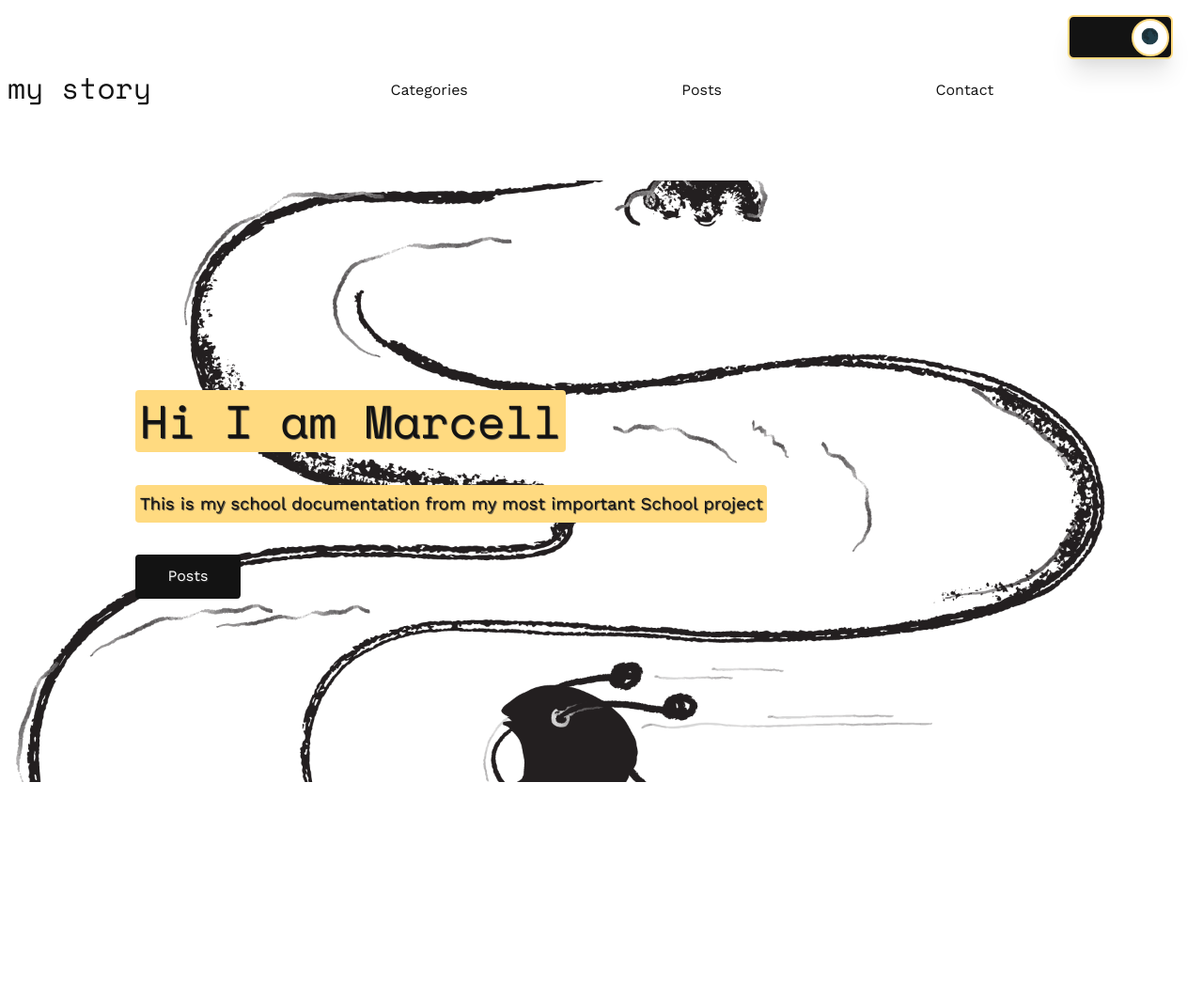
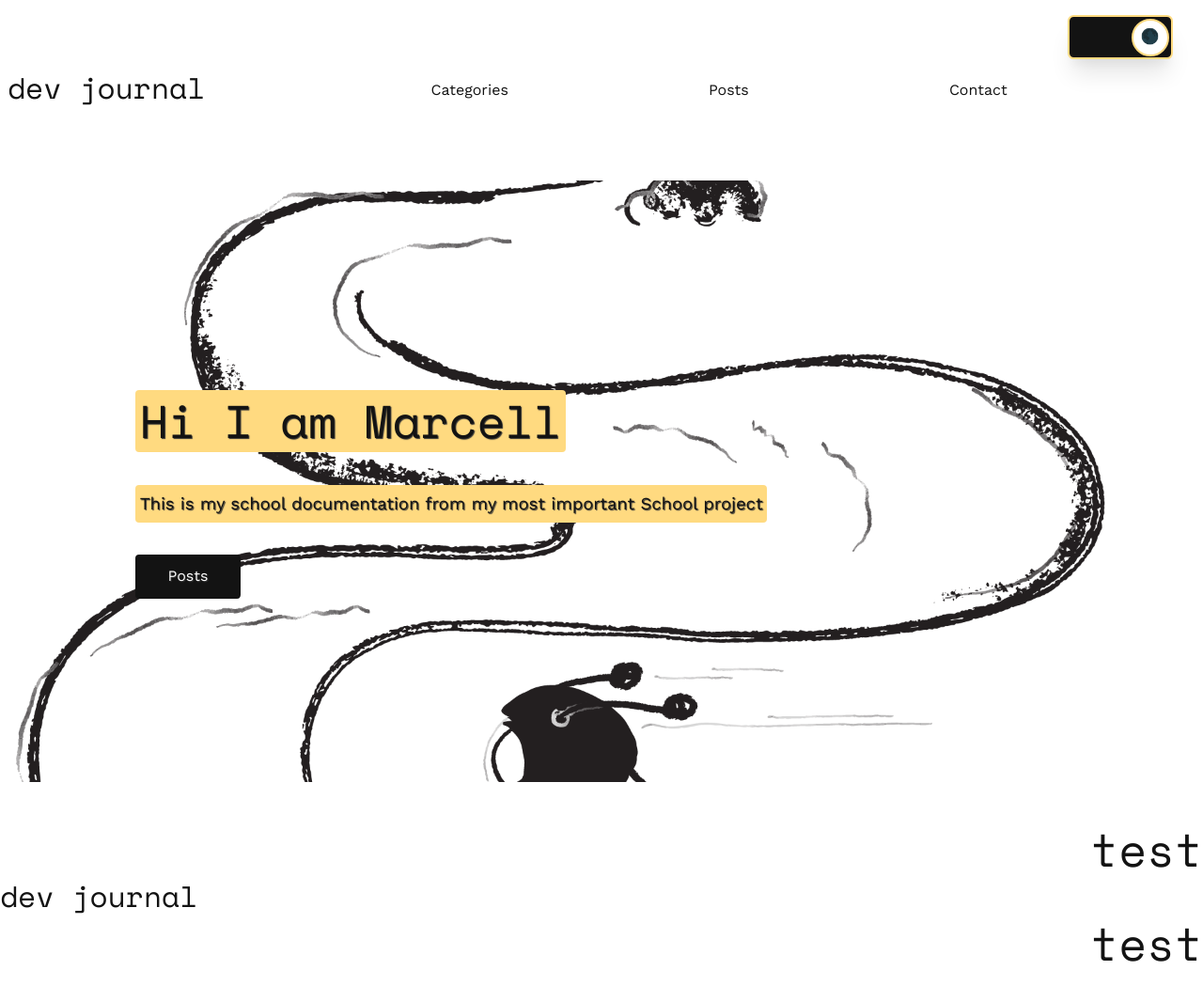
Before and after one commit to masiuciszek/dev-journal, a Gatsby site: page / in a window 1280 px wide. Shown: the whole page at 94% size. Before the commit the page ends 832 px from the top, so only its background shows below. Built offline with nearby package versions, Linux system fonts and the light colour scheme; Gatsby itself is replaced by a stand-in of ours; some packages are replaced by stand-ins of ours.

Commit message:
footer is on the way

```diff
--- a/gatsby-config.js
+++ b/gatsby-config.js
@@ -1,6 +1,6 @@
 module.exports = {
   siteMetadata: {
-    title: `my story`,
+    title: `dev journal`,
     description: `my internship documentation`,
     author: `@ciszekmarcell`,
     titleTemplate: "%s · Marcell",
@@ -24,15 +24,15 @@ module.exports = {
     socialList: [
       {
         name: "twitter",
-        acount: "https://twitter.com/CiszekMarcell",
+        account: "https://twitter.com/CiszekMarcell",
       },
       {
         name: "github",
-        acount: "https://github.com/masiuciszek",
+        account: "https://github.com/masiuciszek",
       },
       {
         name: "instagram",
-        acount: "https://instagram.com/masiuciszek",
+        account: "https://instagram.com/masiuciszek",
       },
     ],
     aboutData: {
--- /dev/null
+++ b/src/components/footer/index.tsx
@@ -0,0 +1,69 @@
+import { graphql, useStaticQuery } from "gatsby";
+import * as React from "react";
+import styled from "styled-components";
+import { above, handleFlex } from "../../utils/helpers";
+
+const QUERY = graphql`
+  {
+    site {
+      siteMetadata {
+        title
+        sitePaths {
+          name
+          path
+        }
+        socialList {
+          name
+          account
+        }
+      }
+    }
+  }
+`;
+
+interface Props {
+  className?: string;
+}
+
+interface QueryType {
+  site: {
+    siteMetadata: {
+      title: string;
+      sitePaths: SitePathType[];
+      socialList: SocialType[];
+    };
+  };
+}
+
+const FooterTitle = styled.div``;
+
+const Footer = ({ className = "main-footer" }: Props) => {
+  const {
+    site: {
+      siteMetadata: { sitePaths, socialList, title },
+    },
+  } = useStaticQuery<QueryType>(QUERY);
+
+  return (
+    <footer className={className}>
+      <FooterTitle>
+        <h3>{title}</h3>
+      </FooterTitle>
+      <div className="bob">
+        <div className="one">
+          <h1>test</h1>
+        </div>
+        <div className="two">
+          <h1>test</h1>
+        </div>
+      </div>
+    </footer>
+  );
+};
+export default styled(Footer)`
+  ${handleFlex("column", "center", "center")};
+  ${above.medium`
+    /* height: 7em; */
+    ${handleFlex("row", "space-between", "center")};
+  `}
+`;
--- a/src/components/layout/index.tsx
+++ b/src/components/layout/index.tsx
@@ -6,6 +6,7 @@ import { useSiteState } from "../../context/site/SiteProvider";
 import { theme as themeLight, themeDark } from "../../utils/theme";
 import SEO from "../Seo";
 import Nav from "../nav";
+import Footer from "../footer";
 
 interface Props {
   title?: string;
@@ -94,6 +95,7 @@ const Layout: React.FC<Props> = ({ children, title }) => {
       <GlobalStyles />
       <Nav />
       <Main>{children}</Main>
+      <Footer className="main-footer" />
     </ThemeProvider>
   );
 };
--- a/src/components/nav/ThemeSlider.tsx
+++ b/src/components/nav/ThemeSlider.tsx
@@ -21,8 +21,7 @@ const MenuSlider: React.FC<Props> = ({
           transform: onTheme === "LIGHT" ? "translateX(4em)" : "translateX(5%)",
         }}
       >
-        {" "}
-        {onTheme === "DARK" ? "🌞" : "🌑"}{" "}
+        {onTheme === "DARK" ? "🌞" : "🌑"}
       </span>
     </label>
   );
--- a/src/components/styled/Page.tsx
+++ b/src/components/styled/Page.tsx
@@ -71,7 +71,6 @@ export const TagsList = styled.ul`
   flex-flow: row wrap;
   width: 65%;
   margin: 2rem auto;
-
   li {
     background: ${props => props.theme.colors.text};
     flex: 1;
```
Also changed, not shown: src/Global.types.d.ts (+9 -0 lines), src/components/contact/SocialItem.tsx (+3 -7 lines), src/components/contact/SocialList.tsx (+4 -4 lines), src/pages/About.tsx (deleted, +0 -15 lines).
